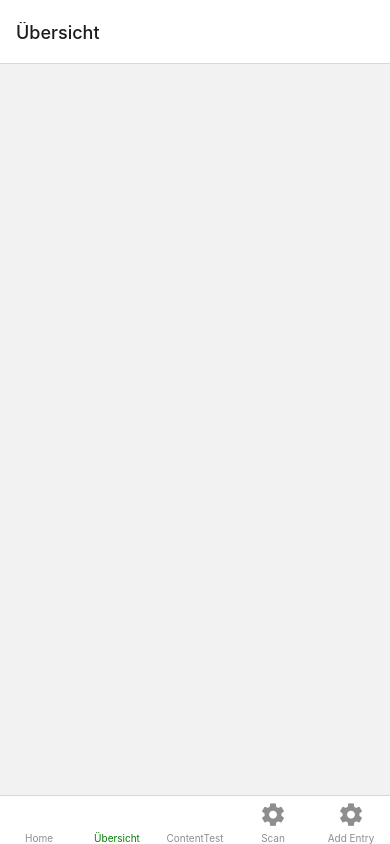
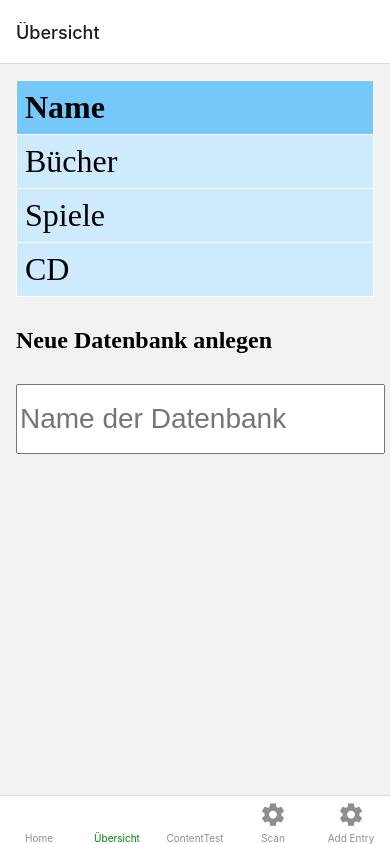
Before and after one commit to WsSebastian/ProjectMcCode, a React Native app: screen /Overview in a window 390 px wide. Built offline with nearby package versions, Linux system fonts and the light colour scheme.

Commit message:
DatabaseSite

```diff
--- a/Components/Overview/Overview.js
+++ b/Components/Overview/Overview.js
@@ -1,4 +1,5 @@
 import React, { useState, useEffect } from 'react';
+import TestTable from './testTable.js';
 
 //page containing Overview over Structure
 export function Overview(){
@@ -6,7 +7,7 @@ export function Overview(){
 
     return(
         <view>
-
+            <TestTable></TestTable>
         </view>
     )
 }
--- /dev/null
+++ b/Components/Overview/mock-data.json
@@ -0,0 +1,14 @@
+[
+  {
+    "id": 1,
+    "name": "Bücher"
+  },
+  {
+    "id": 2,
+    "name": "Spiele"
+  },
+  {
+    "id": 3,
+    "name": "CD"
+  }
+]
--- /dev/null
+++ b/Components/Overview/testTable.css
@@ -0,0 +1,41 @@
+.database-container{
+    display: flex;
+    flex-direction: column;
+    gap: 10px;
+    padding: 1rem;
+  }
+
+  table {
+    border-collapse: collapse;
+    width: 100%;
+  }
+
+  th,
+  td {
+    border: 1px solid #ffffff;
+    text-align: left;
+    padding: 8px;
+    font-size: 32px;
+  }
+
+  th {
+    background-color: rgb(117, 201, 250);
+  }
+
+  td {
+    background-color: rgb(205, 235, 253);
+  }
+
+  form {
+    display: flex;
+    gap: 5px;
+  }
+
+  form td:last-child {
+    display: flex;
+    justify-content: space-evenly;
+  }
+
+  form * {
+    font-size: 28px;
+  }
--- /dev/null
+++ b/Components/Overview/testTable.js
@@ -0,0 +1,70 @@
+import React, { useState } from "react";
+import "./testTable.css";
+import data from "./mock-data.json"
+import {nanoid} from "nanoid";
+
+const DatabaseTable = () =>{
+
+    const [databases, setDatabases] = useState(data);
+    const [addFormData, setAddFormData] = useState({
+        name: ""
+    });
+
+    const handleAddDB = (e) => {
+        e.preventDefault();
+
+        const fieldName = e.target.getAttribute("name");
+        const fieldValue = e.target.value;
+
+        const newDbData = {...addFormData};
+        newDbData[fieldName] = fieldValue;
+
+        setAddFormData(newDbData);
+    }
+
+    const handleAddDBSubmit = (e) => {
+        e.preventDefault();
+
+        const newDatabase = {
+            id: nanoid(),
+            name: addFormData.name
+        }
+        const newDatabases = [...databases, newDatabase];
+        setDatabases(newDatabases);
+    };
+
+
+
+    return <div className="database-container">
+        <table>
+            <thead>
+                <tr>
+                    <th>Name</th>
+                </tr>
+            </thead>
+            <tbody>
+                {databases.map((databases) => (
+                 <tr>
+                     <td>{databases.name}</td>
+                 </tr>
+                ))}
+            </tbody>
+        </table>
+        <h2>Neue Datenbank anlegen</h2>
+        <form onSubmit={handleAddDBSubmit}>
+            <input
+            type="text"
+            name="databaseName"
+            required="required"
+            placeholder="Name der Datenbank"
+            onChange={handleAddDB}
+            >
+            </input>
+            <button type="submit">
+                Datenbank anlegen.
+            </button>
+        </form>
+    </div>
+};
+
+export default DatabaseTable;
--- a/Components/StartPage/StartPage.js
+++ b/Components/StartPage/StartPage.js
@@ -1,5 +1,6 @@
 import React, { useState, useEffect } from 'react';
 import { Text, View, StyleSheet } from "react-native";
+import TestTable from '../Overview/testTable';
 
 export function StartPage() {
     return (
--- /dev/null
+++ b/Components/data.json
@@ -0,0 +1 @@
+[ {"id":1,"name":"Akshit","city":"Moradabad"} ]
```
Also changed, not shown: Components/Overview/EditableRow.js (added), Components/Overview/ReadOnlyRow.js (added), Components/form.js (added), 1 other file (tests, documents, lock files or other folders).
